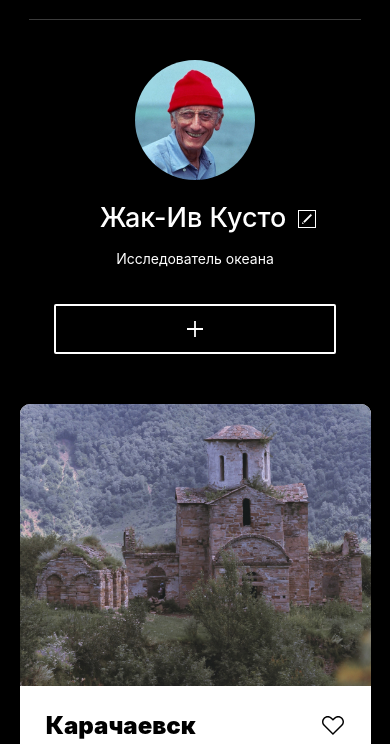
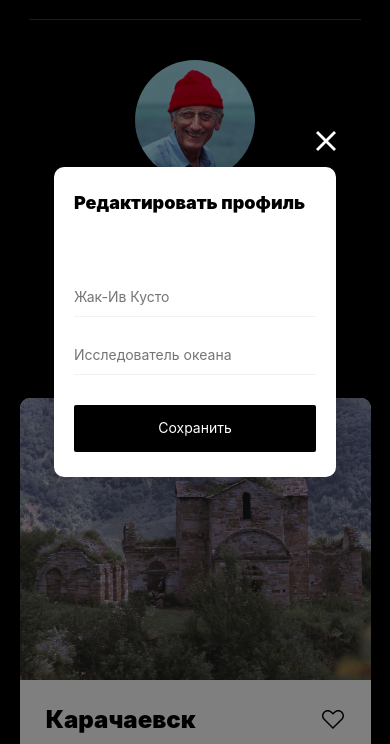
Before and after one commit to Danbka-Taranbka/mesto-project, a plain HTML site: page index.html in a window 390 px wide. Shown: the part 100-844 px from the top of the page. Drawn offline with Linux system fonts and the light colour scheme; a web font is replaced by a local one.

Commit message:
fifth-itteration

```diff
--- a/blocks/popup/__content/popup__content.css
+++ b/blocks/popup/__content/popup__content.css
@@ -4,7 +4,9 @@
   padding: 34px 36px 37px 36px;
 
   width: 100%;
-  max-width: 360px;
+  max-width: 430px;
+
+  box-sizing: border-box;
 
   background-color: white;
   border-radius: 10px;
@@ -22,7 +24,7 @@
 
 @media screen and (max-width: 435px) {
   .popup__content {
-    padding: 25px 22px 25px 25px;
-    max-width: 233px;
+    padding: 25px 20px 25px 20px;
+    max-width: 282px;
   }
 }
--- a/blocks/popup/__form/popup__form.css
+++ b/blocks/popup/__form/popup__form.css
@@ -1,7 +1,7 @@
 .popup__form {
   margin: 0;
   padding: 0;
-  margin-top: 54px;
+  margin-top: 48px;
 
   z-index: 2;
   display: flex;
--- a/blocks/popup/__submit-button/popup__submit-button.css
+++ b/blocks/popup/__submit-button/popup__submit-button.css
@@ -1,12 +1,13 @@
 .popup__submit-button {
   margin: 0;
   padding: 0;
-  margin-top: 18px;
-  padding-top: 14px;
-  padding-bottom: 18px;
+  padding-top: 15px;
+  padding-bottom: 15px;
 
   border: none;
   border-radius: 2px;
+
+  box-sizing: border-box;
 
   width: 100%;
 
@@ -30,6 +31,5 @@
   .popup__submit-button {
     font-size: 14px;
     text-align: center;
-    padding-bottom: 14px;
   }
 }
--- a/blocks/profile/__add-button/profile__add-button.css
+++ b/blocks/profile/__add-button/profile__add-button.css
@@ -34,7 +34,7 @@
 @media screen and (max-width: 575px) {
   .profile__add-button{
     width: 282px;
-    margin-top: 36px;
+    margin-top: 30px;
     background-size: 16px;
   }
 }
--- a/index.html
+++ b/index.html
@@ -83,7 +83,7 @@
     <p class="footer__copyright">© 2022 Mesto Russia</p>
   </footer>
 
-  <section class="popup">
+  <section class="popup popup_opened">
     <div class="popup__content">
       <button type="button" class="popup__close-button button"></button>
       <h3 class="popup__heading">Редактировать профиль</h3>
```
